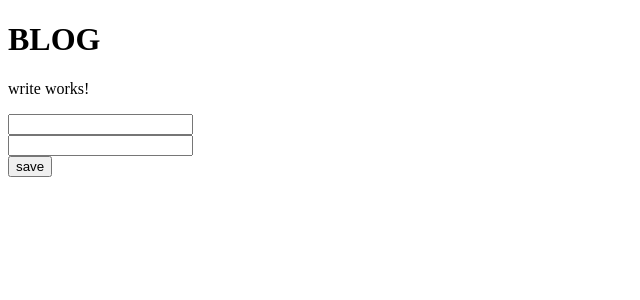
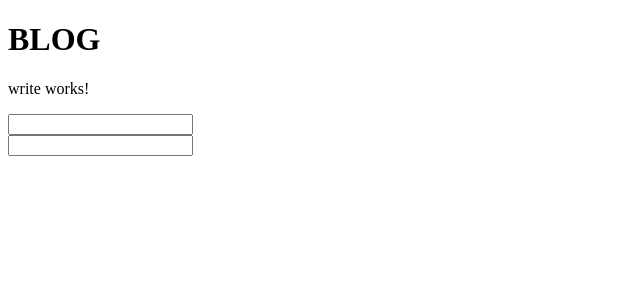
Before and after one commit to kanpeipei/angular-blog, an Angular app: page /write in a window 1280 px wide. Shown: the top 300 px of the page, without its empty margins (0-640 px from the left). Built offline with nearby package versions, Linux system fonts and the light colour scheme.

Commit message:
firebaseに関するファイルを追加

```diff
--- a/src/app/components/detail/detail.component.html
+++ b/src/app/components/detail/detail.component.html
@@ -2,7 +2,6 @@
 <div *ngIf="blog">
     <h2>{{blog.title}}</h2>
     <p>{{blog.text}}</p>
-    <span>{{blog.created_at}}</span>
 </div>
 <button [routerLink]="['']" routerLinkActive="router-link-active" >
     戻る
--- a/src/app/components/write/write.component.html
+++ b/src/app/components/write/write.component.html
@@ -6,5 +6,4 @@
     <input type="text #blogText">
 </div>
 <div class="blog-submit">
-    <button (click)="add(blogTitle.value, blogText.value)" >save</button>
 </div>
--- a/src/app/services/blog.service.ts
+++ b/src/app/services/blog.service.ts
@@ -11,7 +11,8 @@ import { Observable } from 'rxjs';
 )
 export class BlogService {
   blog: Blog[] = [];
-  private Url = 'http://localhost:8000/api/blog/';
+  // private Url = 'http://localhost:8000/api/blog/';
+  private Url = 'https://drf-blog.herokuapp.com/api/blog/';
   private headers = new HttpHeaders({
     'Content-Type': 'application/json'
   });
```
Also changed, not shown: angular.json (line endings or trailing spaces), firebase.json (added), 1 other file (tests, documents, lock files or other folders).
